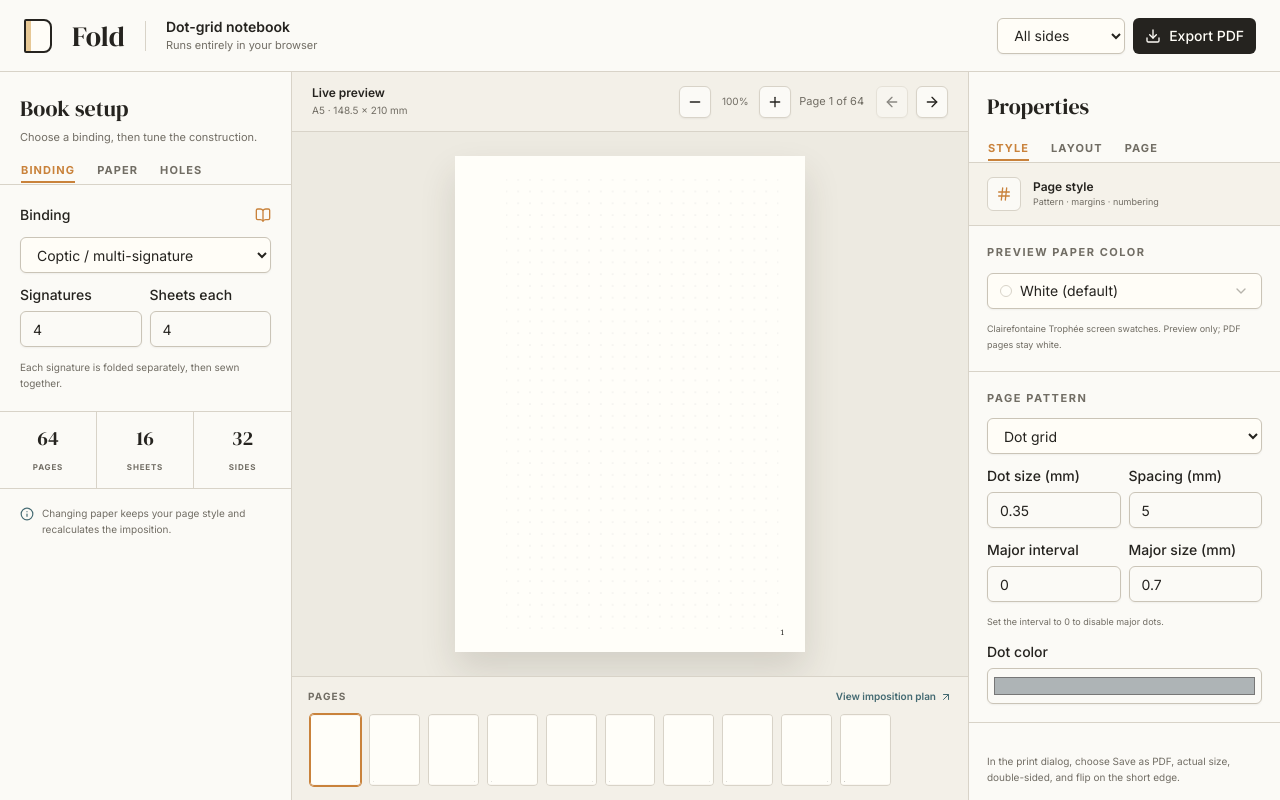
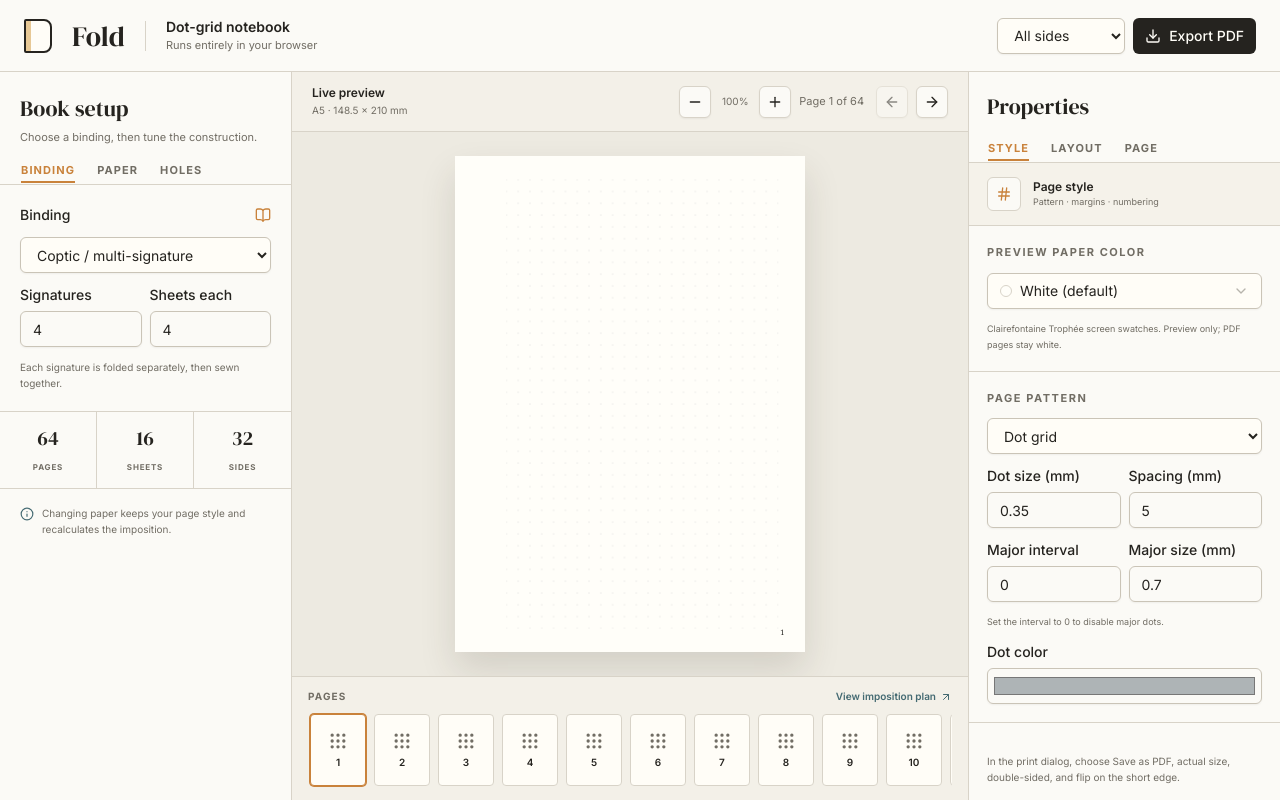
Before and after one commit to NikolaiUgelvik/fold, a React (Vite) app: page / in a window 1280 px wide. Built offline with nearby package versions, Linux system fonts and the light colour scheme.

Commit message:
feat: improve page preview navigation

```diff
--- a/src/components/preview.tsx
+++ b/src/components/preview.tsx
@@ -1,4 +1,17 @@
-import { ArrowLeft, ArrowRight, ArrowUpRight, Minus, Plus } from "lucide-react"
+import {
+  AlignJustify,
+  ArrowLeft,
+  ArrowRight,
+  ArrowUpRight,
+  File,
+  Grid2X2,
+  Grid3X3,
+  Grip,
+  Heading1,
+  List,
+  Minus,
+  Plus,
+} from "lucide-react"
 import { type CSSProperties, type ReactNode, useState } from "react"
 
 import { PageSvg } from "@/components/notebook-page"
@@ -27,41 +40,41 @@ type PreviewContentProps = PreviewProps & {
   guidePreview: ReturnType<typeof createPunchGuideViewModel<Settings>>
 }
 
+const pageTypeIcons = {
+  dots: { icon: Grip, label: "dotted page" },
+  lines: { icon: AlignJustify, label: "lined page" },
+  grid: { icon: Grid2X2, label: "grid page" },
+  graph: { icon: Grid3X3, label: "graph paper page" },
+  blank: { icon: File, label: "blank page" },
+  title: { icon: Heading1, label: "title page" },
+  index: { icon: List, label: "index page" },
+}
+
 function PageThumbnail({
   settings,
-  punchHoleSets,
-  pageSize,
   logicalPage,
-  showPunchHoles,
   selected,
   onClick,
 }: {
   settings: Settings
-  punchHoleSets: Settings["punchHoleSets"]
-  pageSize: { width: number; height: number }
   logicalPage: number
-  showPunchHoles: boolean
   selected: boolean
   onClick: () => void
 }) {
   const page = displayedPage(settings, logicalPage)
+  const pageType = settings.customPages[logicalPage]?.type ?? settings.pattern
+  const { icon: Icon, label } = pageTypeIcons[pageType]
 
   return (
     <button
       type="button"
-      className={`h-18 shrink-0 overflow-hidden rounded-sm border focus-visible:outline-2 focus-visible:outline-ring ${selected ? "border-ring ring-1 ring-ring" : ""}`}
-      style={{ aspectRatio: `${pageSize.width} / ${pageSize.height}` }}
-      aria-label={`Page ${page}`}
+      className={`flex h-18 w-14 shrink-0 flex-col items-center justify-center gap-1 rounded-sm border bg-card text-muted-foreground focus-visible:outline-2 focus-visible:outline-ring ${selected ? "border-ring text-foreground ring-1 ring-ring" : ""}`}
+      aria-label={`Page ${page}, ${label}`}
+      aria-current={selected ? "page" : undefined}
       onClick={onClick}
     >
-      <PageSvg
-        settings={settings}
-        punchHoleSets={punchHoleSets}
-        logicalPage={logicalPage}
-        paperColor={settings.previewPaperColor}
-        showPunchHoles={showPunchHoles}
-        className="block h-full w-full"
-      />
+      <Icon className="size-5" aria-hidden />
+      <span className="text-caption font-semibold text-foreground">{page}</span>
     </button>
   )
 }
@@ -207,13 +220,18 @@ const PreviewPage = (props: PreviewContentProps) => {
 }
 
 function PreviewStrip(props: PreviewContentProps) {
-  const { settings, currentPage, onCurrentPageChange, showPlan, onShowPlanChange, document } = props
-  const { punchHoleSets, punchHolePages, pageSize } = document
+  const {
+    settings,
+    currentPage,
+    onCurrentPageChange,
+    onPreviewPunchGuideChange,
+    showPlan,
+    onShowPlanChange,
+    document,
+    guidePreview,
+  } = props
   const firstSignature = document.sides.filter((side) => side.signature === 1)
-  const visiblePages = Array.from(
-    { length: Math.min(document.totalPages, 10) },
-    (_, index) => index + 1,
-  )
+  const pages = Array.from({ length: document.totalPages }, (_, index) => index + 1)
   return (
     <section className="shrink-0 border-t bg-secondary px-4 py-3">
       <div className="mb-2 flex items-center justify-between">
@@ -256,15 +274,15 @@ function PreviewStrip(props: PreviewContentProps) {
                 </div>
               </div>
             ))
-          : visiblePages.map((page) => (
+          : pages.map((page) => (
               <PageThumbnail
                 settings={settings}
-                punchHoleSets={punchHoleSets}
-                pageSize={pageSize}
                 logicalPage={page}
-                showPunchHoles={punchHolePages.has(page)}
-                selected={currentPage === page}
-                onClick={() => onCurrentPageChange(page)}
+                selected={!guidePreview.shown && currentPage === page}
+                onClick={() => {
+                  onCurrentPageChange(page)
+                  onPreviewPunchGuideChange(false)
+                }}
                 key={page}
               />
             ))}
```
